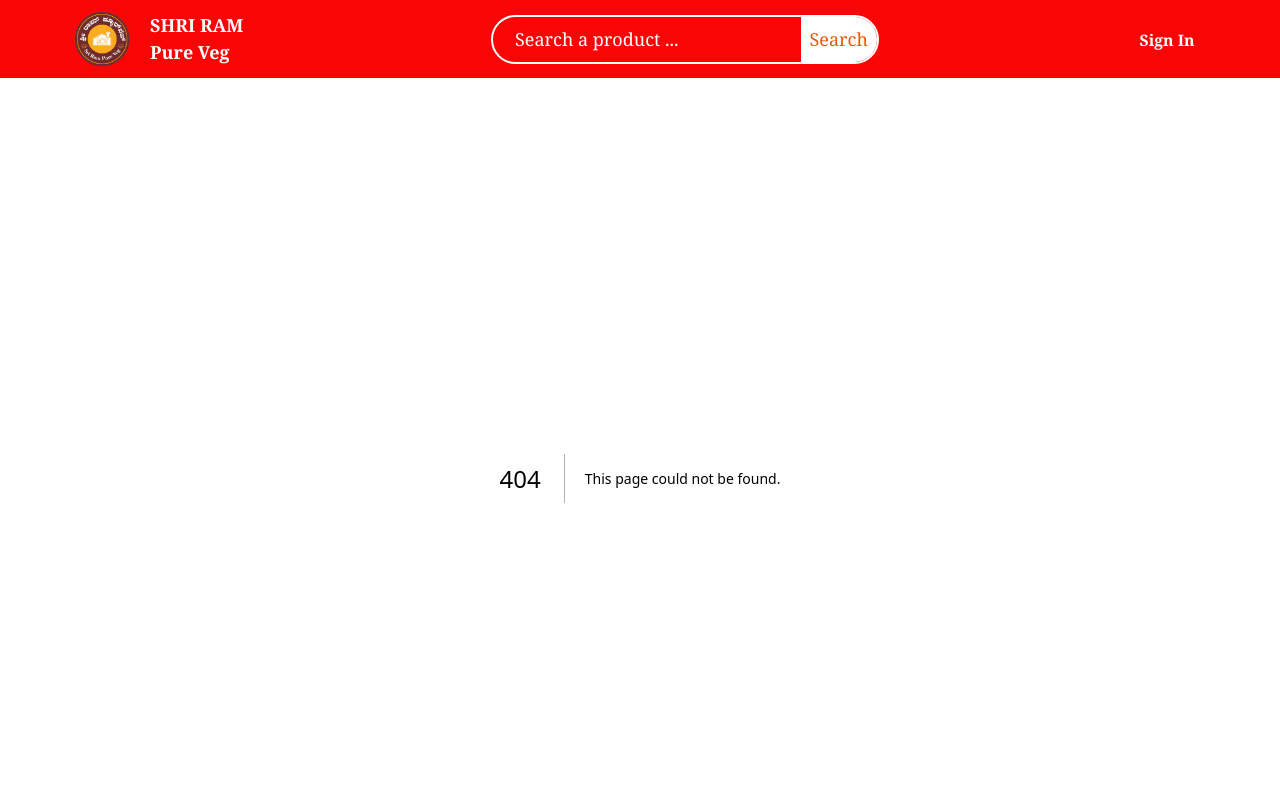
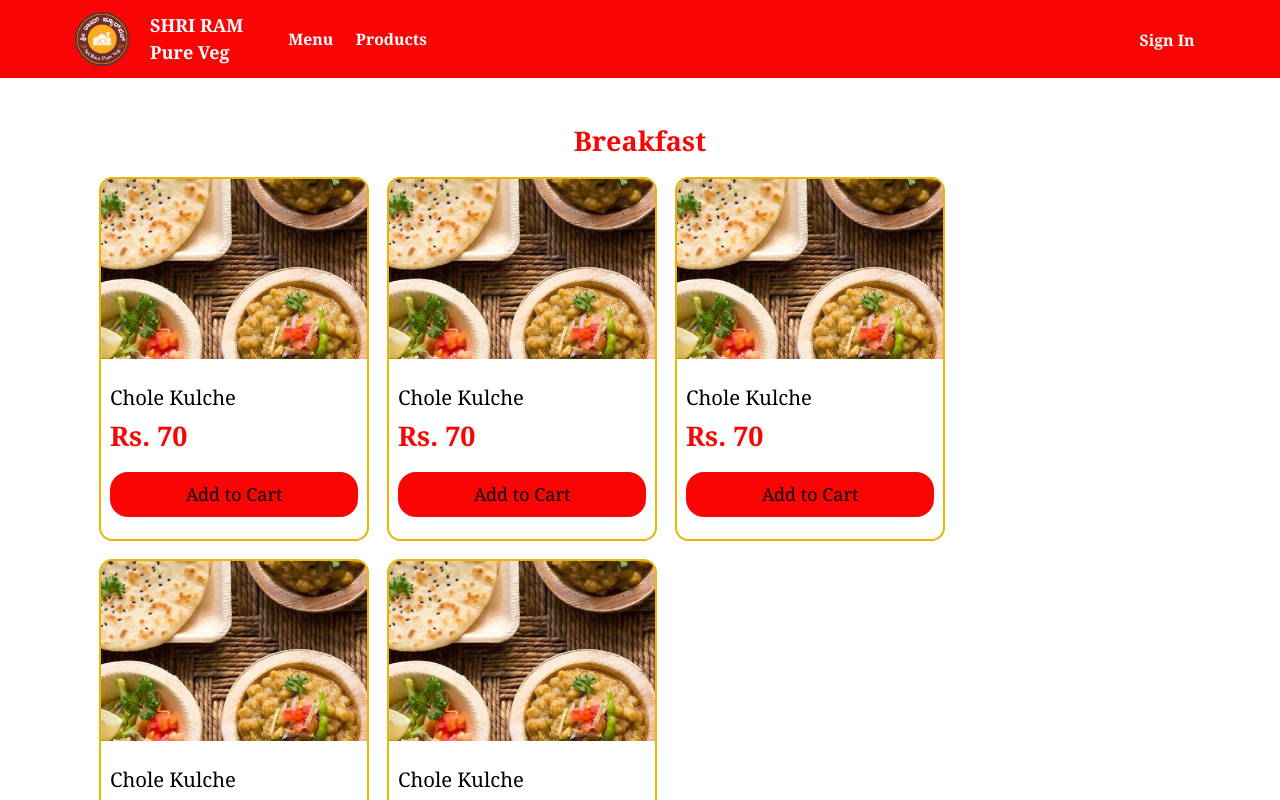
Before and after one commit to himanshuvarandani/pure-veg-delights, a Next.js app: page /products in a window 1280 px wide. Before the commit this address had no page. Shown: the top 800 px of the page. Built offline with nearby package versions, Linux system fonts and the light colour scheme.

Commit message:
Update search page to products page

```diff
--- a/src/app/page.tsx
+++ b/src/app/page.tsx
@@ -24,7 +24,12 @@ export default function Home() {
             <h3 className="text-lg sm:text-xl mb-6">Eat Delhi Delight&apos;s From</h3>
             <h1 className="text-4xl sm:text-6xl mb-1">Shri Ram Pure Veg</h1>
             <h3 className="text-xl sm:text-3xl mb-10">Where Every Bite is a Blessing ...</h3>
-            <button className="rounded-2xl bg-orange-550 px-4 py-2">Order Now</button>
+            <Link
+              href="/products"
+              className="rounded-2xl bg-orange-550 px-4 py-2"
+            >
+              Order Now
+            </Link>
           </div>
         </div>
       </div>
@@ -64,7 +69,7 @@ export default function Home() {
       </div>
 
       <div className="pb-10 px-5 sm:px-10 lg:px-20">
-        <h3 className="text-2xl text-orange-550 text-center font-bold mb-2">Today's Special</h3>
+        <h3 className="text-2xl text-orange-550 text-center font-bold mb-2">Today&apos;s Special</h3>
         <ProductsList classNames="justify-around" theme="white" />
       </div>
 
--- a/src/app/search/page.tsx
+++ b/src/app/products/page.tsx
@@ -25,7 +25,7 @@ const Search = () => {
       </div>
 
       <div className="bg-orange-500 py-10 px-5 sm:px-10 lg:px-20">
-        <h3 className="text-2xl text-white text-center font-bold mb-2">Today's Special</h3>
+        <h3 className="text-2xl text-white text-center font-bold mb-2">Today&apos;s Special</h3>
         <ProductsList classNames="justify-around" theme="orange" />
       </div>
     </div>
--- a/src/components/CategoryCard.tsx
+++ b/src/components/CategoryCard.tsx
@@ -1,10 +1,15 @@
+import Link from "next/link"
+
 type PropsType = { category: string }
 
 const CategoryCard = ({ category }: PropsType) => {
   return (
-    <div className="bg-white rounded-full w-40 m-2 py-2 px-5 cursor-pointer">
-      <p className="sm:text-xl text-center">{category}</p>
-    </div>
+    <Link
+      href={`/products?q=${category}`}
+      className="bg-white rounded-full w-40 sm:text-xl text-center m-2 py-2 px-5 cursor-pointer"
+    >
+      {category}
+    </Link>
   )
 }
 
--- a/src/components/Header.tsx
+++ b/src/components/Header.tsx
@@ -6,7 +6,8 @@ export default function Header() {
   return (
     <div className="relative w-full bg-orange-550 text-white py-2">
       <div className="flex items-center justify-between px-4 sm:px-6 sm:mx-10">
-        <Link href={"/"} className="inline-flex items-center space-x-2">
+        <div className="flex items-center space-x-5">
+          <Link href={"/"} className="inline-flex items-center space-x-2 md:mr-5">
             <div className="inline-block mr-2">
               <Image
                 width={60}
@@ -18,22 +19,15 @@ export default function Header() {
             </div>
             <h1 className="font-bold">SHRI RAM<br />Pure Veg</h1>
           </Link>
-        <div className="hidden md:flex items-center space-x-8">
-          <div className="flex border-2 border-white rounded-3xl overflow-hidden pl-2">
-            <input
-              className="bg-transparent text-white placeholder-white my-1 mx-2 p-1"
-              placeholder="Search a product ... "
-            />
-            <button className="bg-white text-orange-600 px-2">
-              Search
-            </button>
-          </div>
+          <Link href="/menu" className="hidden md:block text-sm font-semibold">
+            Menu
+          </Link>
+          <Link href="/products" className="hidden md:block text-sm font-semibold">
+            Products
+          </Link>
         </div>
         <div className="space-x-2">
-          <Link
-            href="/signin"
-            className="rounded-md bg-transparent px-3 py-2 text-sm font-semibold text-primary hover:bg-primary/10 focus-visible:outline focus-visible:outline-2 focus-visible:outline-offset-2 focus-visible:outline-primary"
-          >
+          <Link href="/signin" className="px-3 py-2 text-sm font-semibold">
             Sign In
           </Link>
         </div>
```
Lines whose indentation alone changed are shown as unchanged.
